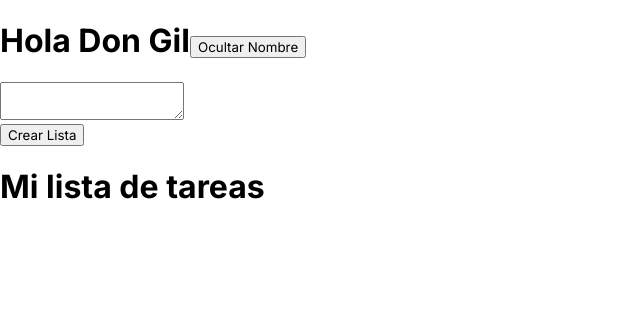
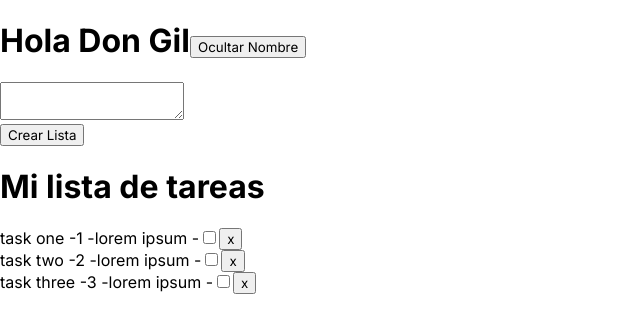
Before and after one commit to delvinf/first-app, a React (Create React App) app: page / in a window 1280 px wide. Shown: the top 332 px of the page, without its empty margins (0-640 px from the left). Built offline with nearby package versions, Linux system fonts and the light colour scheme; a web font is replaced by a local one.

Commit message:
nuevas  tareas

```diff
--- a/package.json
+++ b/package.json
@@ -35,4 +35,5 @@
       "last 1 safari version"
     ]
   }
+
 }
--- a/src/App.js
+++ b/src/App.js
@@ -1,9 +1,37 @@
-import React from 'react';
+import React, { Component } from 'react';
 import './App.css';
+import tasks from './sample/task.json';
+
+import Tasks from './components/Tasks.js';
 
 
 
-class App extends React.Component {
+class App extends Component {
+  constructor(props) {
+    super(props);
+    this.state = {
+      tasks: tasks,
+     };
+  }
+  render() {
+    return (
+      <div>
+        <ToDoList />
+
+
+           <Tasks tasks={this.state.tasks} />
+
+
+
+
+      </div>
+    );
+  }
+}
+
+
+
+class ToDoList extends Component {
   constructor(props){super(props);
     this.state = {
       userInput: " ",
@@ -50,12 +78,12 @@
 }
 
 
-class Hola extends React.Component {
-constructor(props){super(props);
+class Hola extends Component {
+constructor(props){
+  super(props);
 
   this.state = {
     show: true,
-
   };
 
   this.toggleShow = this.toggleShow.bind(this);
@@ -82,6 +110,12 @@
 }
 
 
+// SE ACABÓ (OTRA APP)
+
+
+
+
+
 
 
 
--- /dev/null
+++ b/src/components/Task.js
@@ -0,0 +1,27 @@
+import React, { Component } from 'react';
+
+
+class Task extends Component {
+
+    render() {
+
+
+        return (
+            <div>
+            {this.props.task.title} -
+            {this.props.task.id} -
+            {this.props.task.description} -
+            {this.props.task.done}
+            <input type="checkbox"/>
+            <button>
+                x
+            </button>
+
+
+        </div>
+
+        );
+    }
+}
+
+export default Task;
--- /dev/null
+++ b/src/components/Tasks.js
@@ -0,0 +1,22 @@
+import React, { Component } from 'react';
+import Task from './Task';
+
+class Tasks extends Component {
+
+    render() {
+        return this.props.tasks.map(tarea =>
+        <Task task={tarea} key={tarea.id} />
+
+
+
+    );
+
+
+
+    }
+}
+
+
+
+
+export default Tasks
--- /dev/null
+++ b/src/sample/task.json
@@ -0,0 +1,23 @@
+[
+    {
+        "id": 1,
+        "title": "task one",
+        "description": "lorem ipsum",
+        "done": false
+    },
+    {
+        "id": 2,
+        "title": "task two",
+        "description": "lorem ipsum",
+        "done": false
+    },
+    {
+        "id": 3,
+        "title": "task three",
+        "description": "lorem ipsum",
+        "done": false
+    }
+
+
+
+]
```
